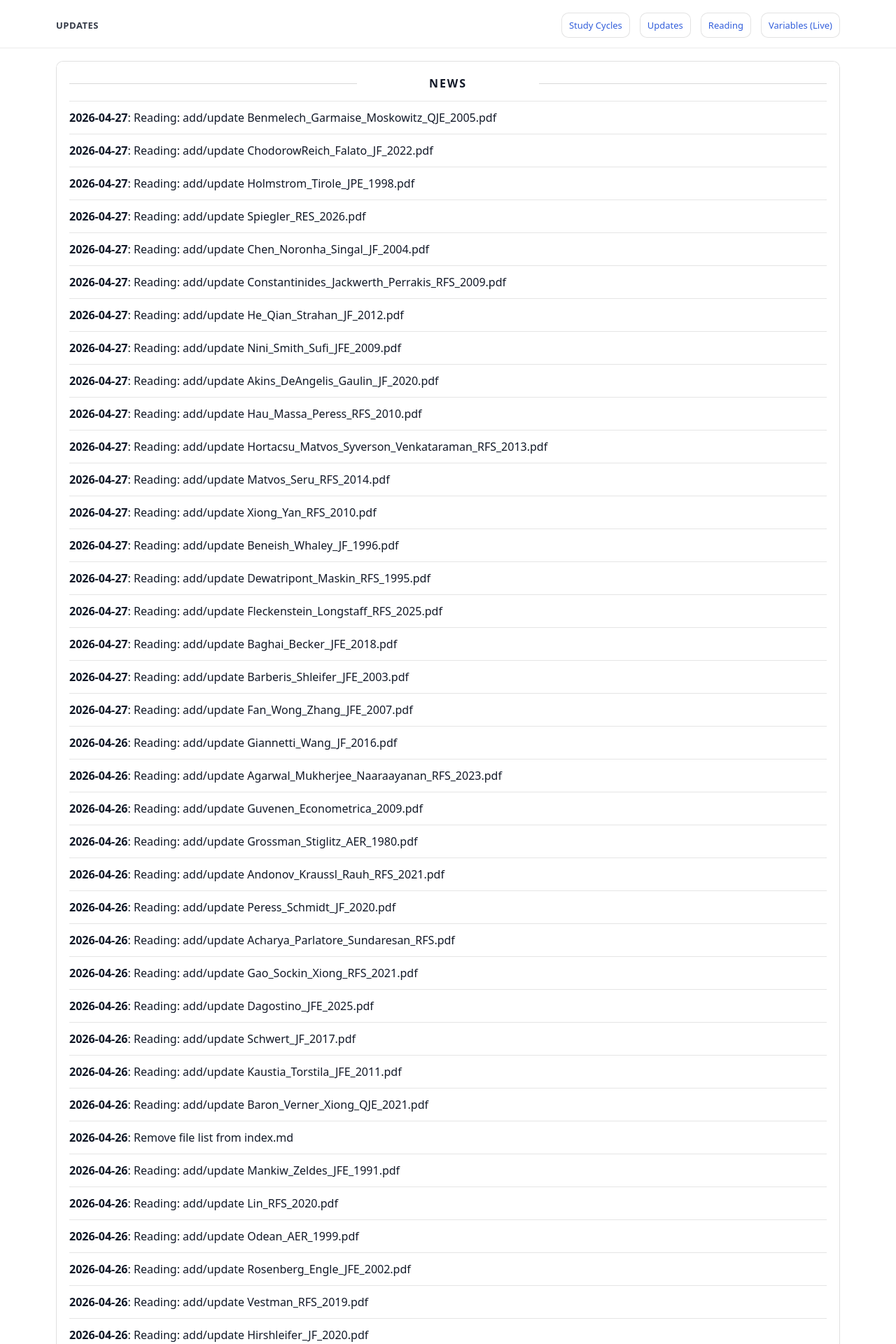
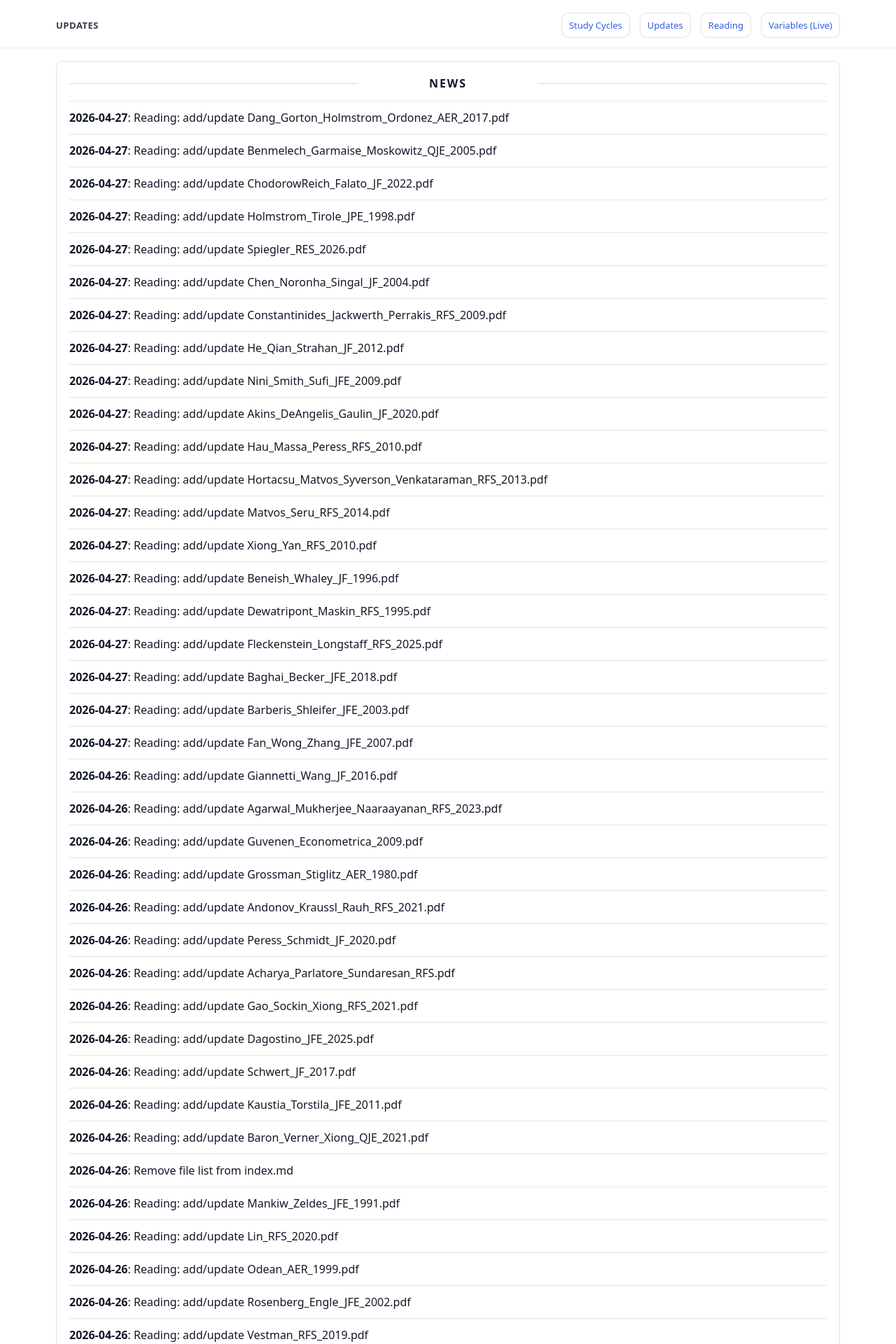
Before and after one commit to yaxinzn/study-archive, a Jekyll site: the page built from updates/index.md, in a window 1280 px wide. Shown: the top 1920 px of the page at 70% size. Built offline with Jekyll 4.4.1, drawn with Linux system fonts in a browser that asks for light colours; some of the changed text lies outside the part shown.

Commit message:
chore: update NEWS feed

```diff
--- a/_data/news.yml
+++ b/_data/news.yml
@@ -1,4 +1,7 @@
 # Auto-generated update history (sorted newest -> oldest). Do not edit manually.
+- ts: "1777289249"
+  date: "2026-04-27"
+  title: "Reading: add/update Dang_Gorton_Holmstrom_Ordonez_AER_2017.pdf"
 - ts: "1777288905"
   date: "2026-04-27"
   title: "Reading: add/update Benmelech_Garmaise_Moskowitz_QJE_2005.pdf"
```
